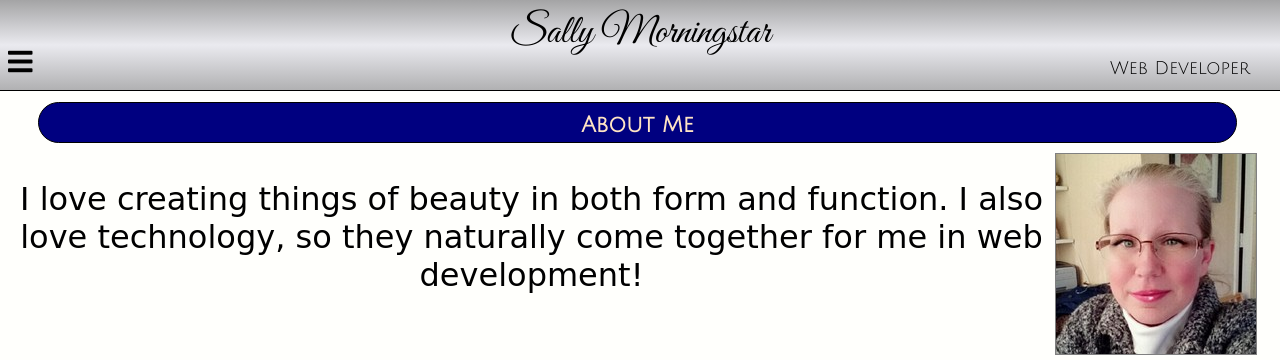
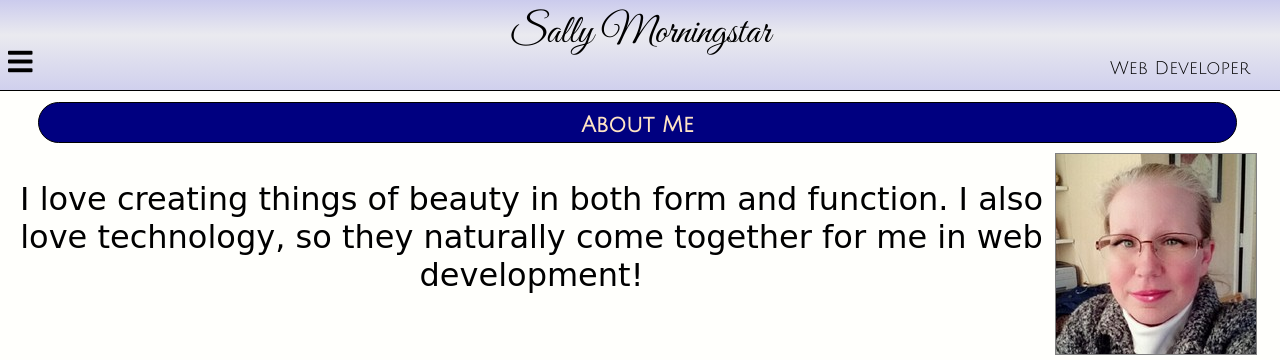
Before and after one commit to SallyMstar/portfolio, a PHP site: page / in a window 1280 px wide. Shown: the top 360 px of the page. Run offline with PHP 8.4, Linux system fonts and the light colour scheme; some libraries are stand-ins or nearby versions; some web fonts are replaced.

Commit message:
Change topper color to lavendar

```diff
--- a/portfolioSmall.css
+++ b/portfolioSmall.css
@@ -23,7 +23,7 @@ body {
      grid-area: "topper";
      grid-template-columns: repeat(5,1fr);
      position: fixed;
-     background-image: linear-gradient(#a4a4a5, #eaeaef 45px, #a4a4a5 100px);
+     background-image: linear-gradient(#cbcbed, #eaeaef 35px, #cbcbed 100px);
      background-attachment: fixed;
      background-size: contain;
      overflow: hidden;
```
